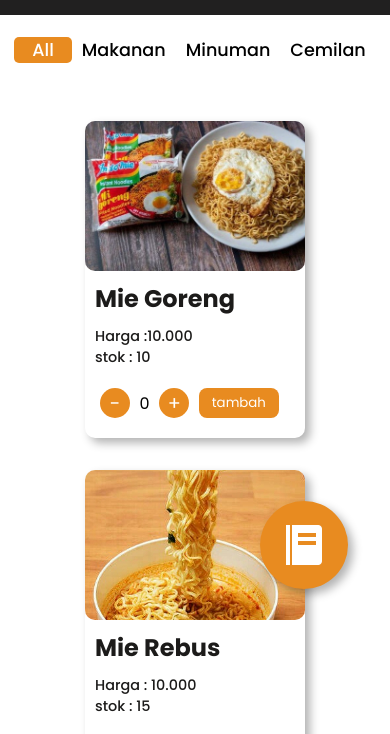
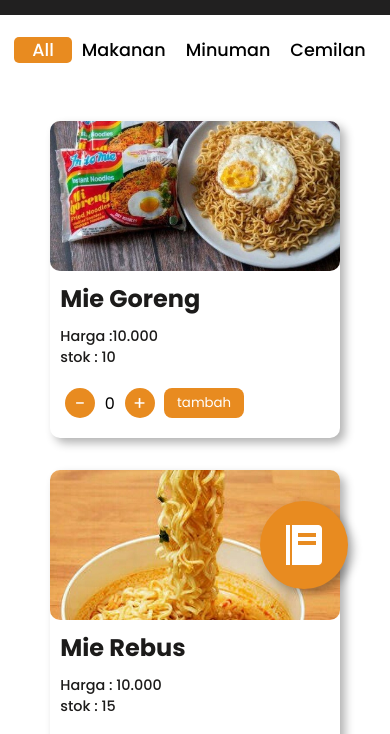
Before and after one commit to Danarmukti/Garda-Kafe, a plain HTML site: page index.html in a window 390 px wide. Shown: the part 69-803 px from the top of the page. Drawn offline with nearby package versions, Linux system fonts and the light colour scheme.

Commit message:
update for mobile

```diff
--- a/css/style.css
+++ b/css/style.css
@@ -456,3 +456,8 @@ i:hover {
     padding: 10px;
   }
 }
+@media (max-width: 600px) {
+  .card-content {
+    width: 75%;
+  }
+}
```
